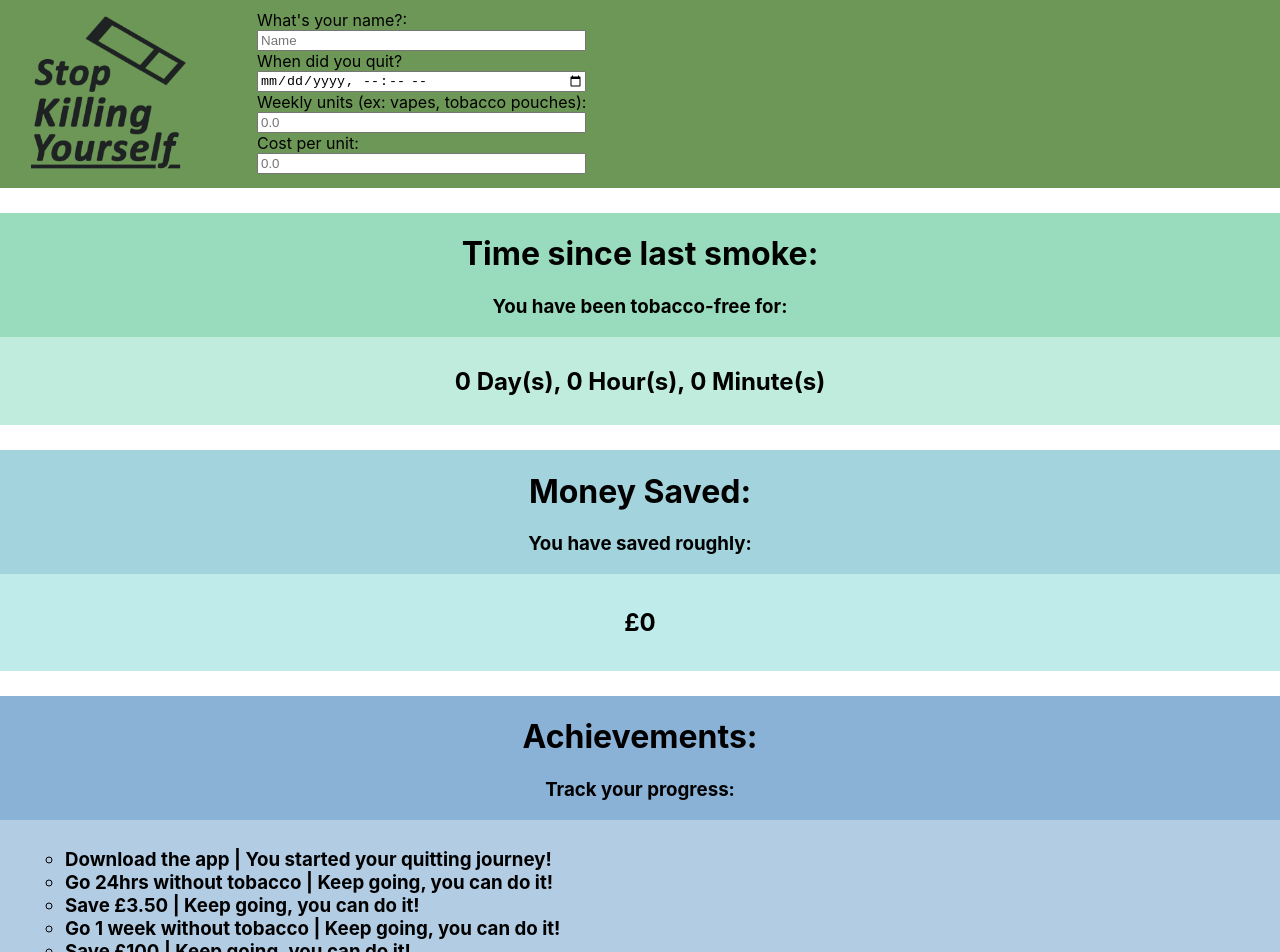
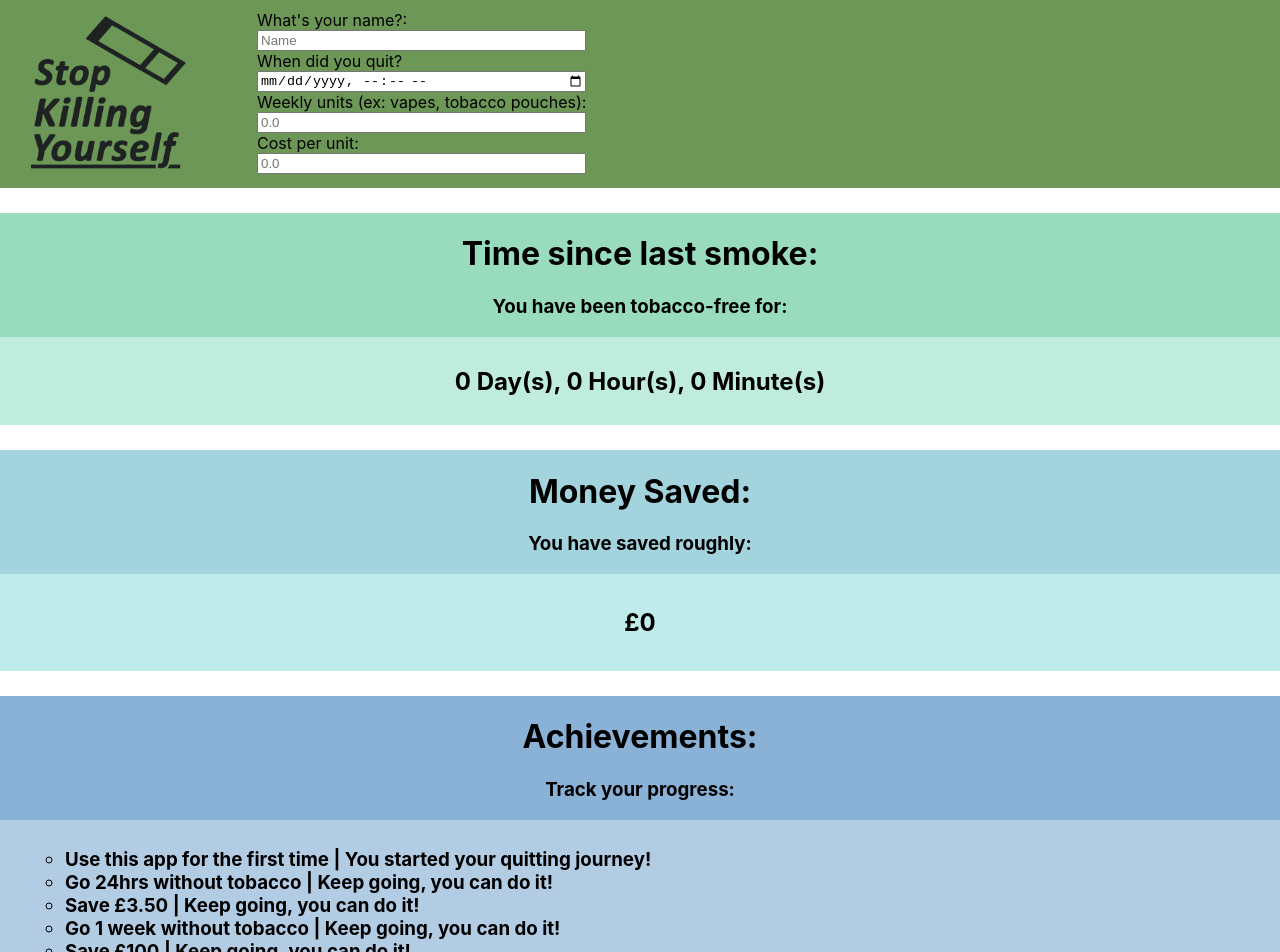
Before and after one commit to Gamedev-Eira/StopKillingYourself, a React (Create React App) app: page / in a window 1280 px wide. Shown: the top 952 px of the page. Built offline with nearby package versions, Linux system fonts and the light colour scheme.

Commit message:
Update AchievementHolder.js

```diff
--- a/src/ContentHolders/AchievementHolder/AchievementHolder.js
+++ b/src/ContentHolders/AchievementHolder/AchievementHolder.js
@@ -5,7 +5,7 @@ import Achievement from '../../Classes/Achievements/Achievements';
 export default function AchievementHolder(props) {
 
     var StartingAchievement = new Achievement(
-        {Title : "Download the app",
+        {Title : "Use this app for the first time",
         Tagline : "You started your quitting journey!",
         DefaultMessage : "Default",
         AchievementCondition : 0,
```
